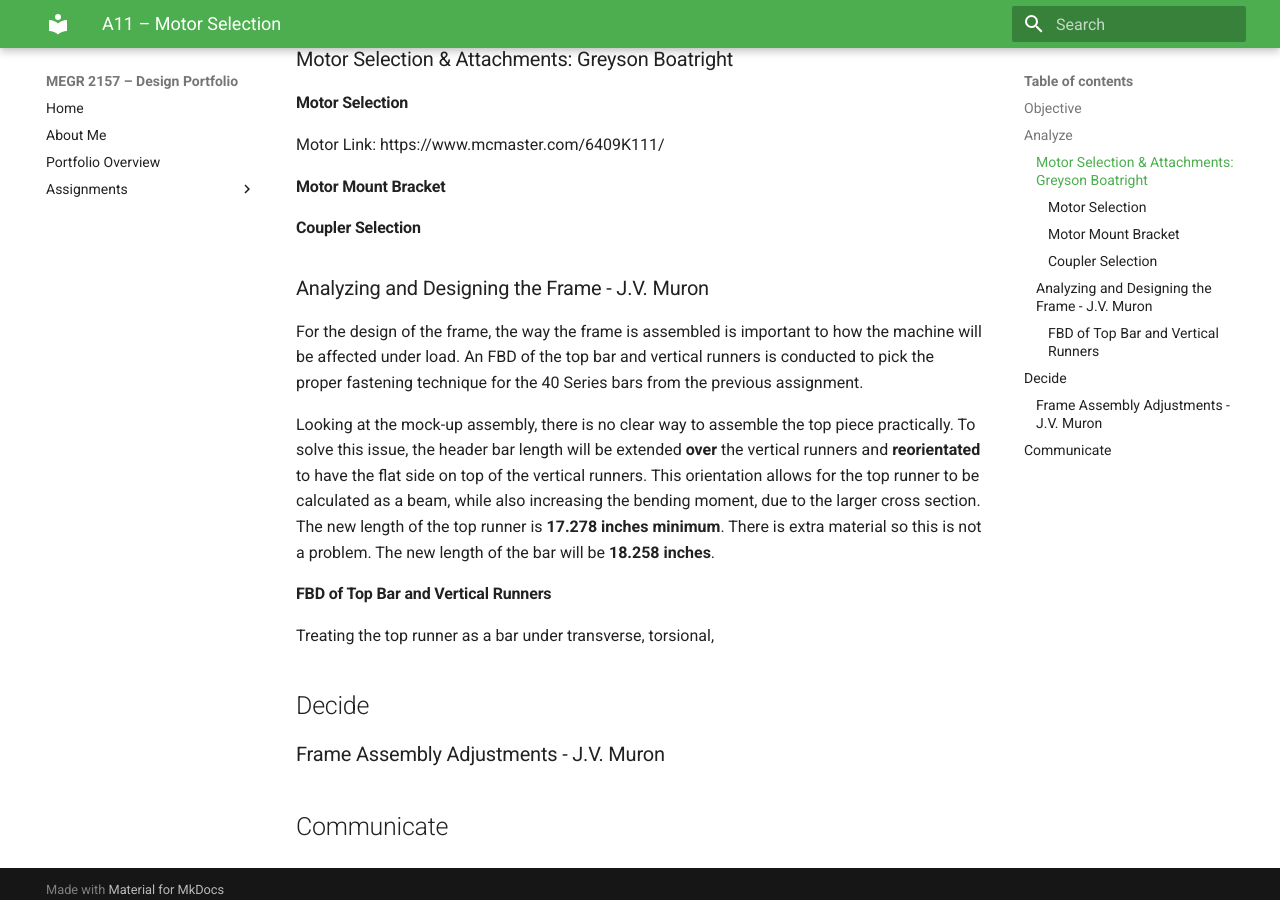
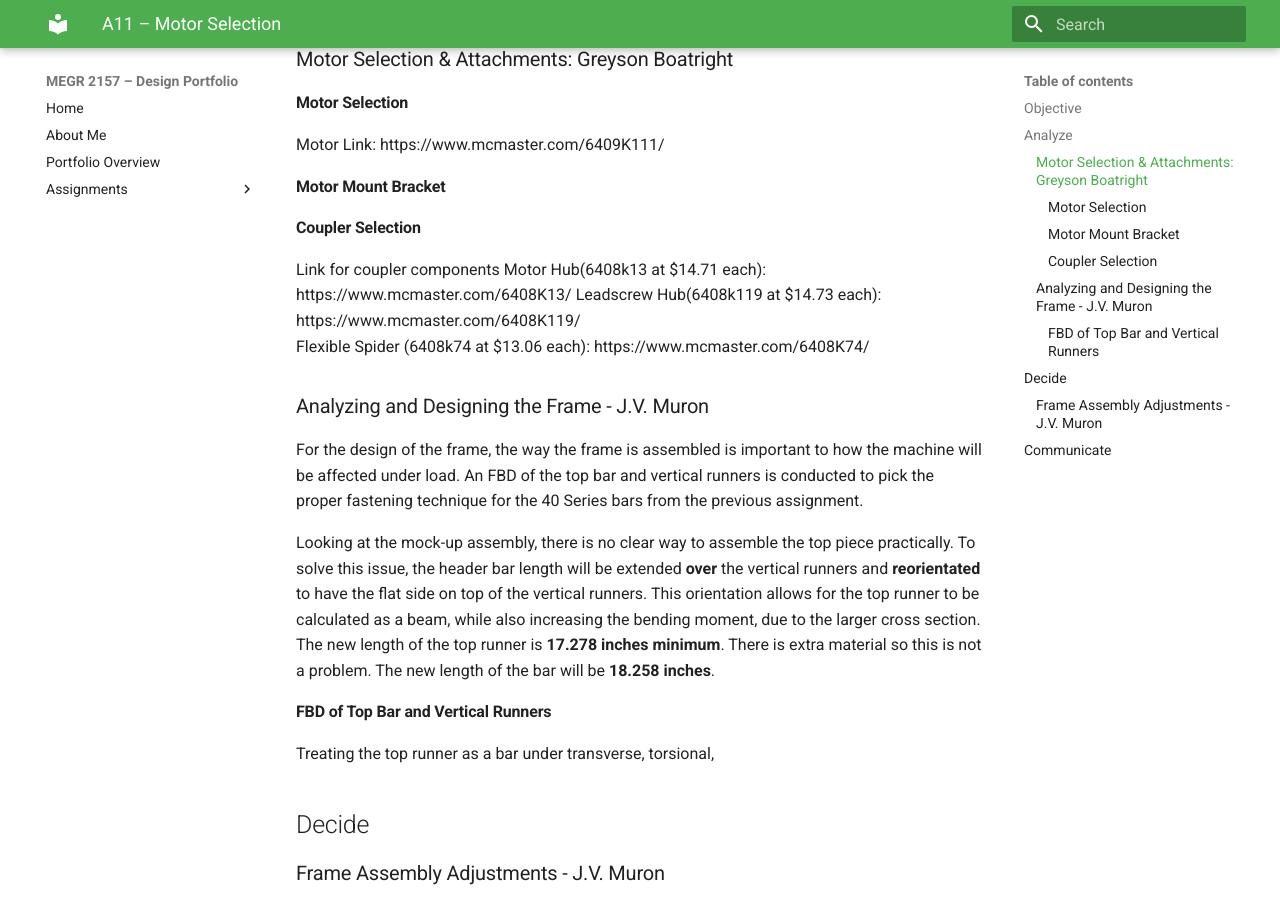
Before and after one commit to murondj/megr2156-design-portfolio, an MkDocs documentation site: the page built from docs/assignments/a11/index.md, in a window 1280 px wide and 900 px high, scrolled down 370 px. Built offline with MkDocs 1.6.1 and Material for MkDocs 9.7.7, drawn with Linux system fonts in a browser that asks for light colours.

Commit message:
Update index.md

```diff
--- a/docs/assignments/a11/index.md
+++ b/docs/assignments/a11/index.md
@@ -13,8 +13,14 @@ This week's assignment is a continuation of the design and assembly of a tensile
 Motor Link: https://www.mcmaster.com/6409K111/
 
 #### Motor Mount Bracket
+
 #### Coupler Selection
 
+
+Link for coupler components
+Motor Hub(6408k13 at $14.71 each): https://www.mcmaster.com/6408K13/
+Leadscrew Hub(6408k119 at $14.73 each): https://www.mcmaster.com/6408K119/
+Flexible Spider (6408k74 at $13.06 each): https://www.mcmaster.com/6408K74/
 
 ### Analyzing and Designing the Frame - J.V. Muron
 
```
